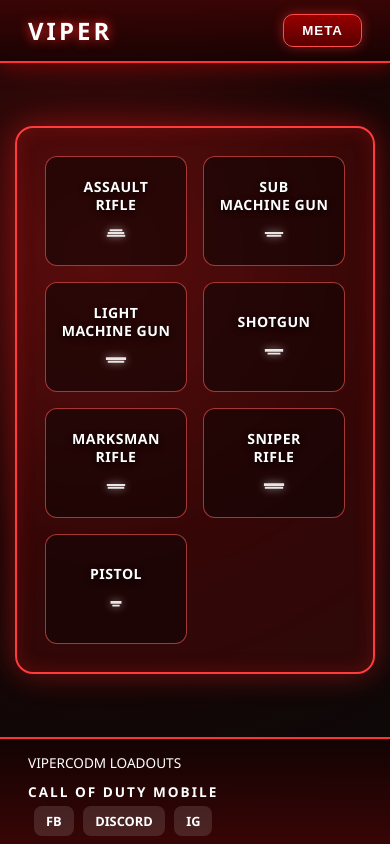
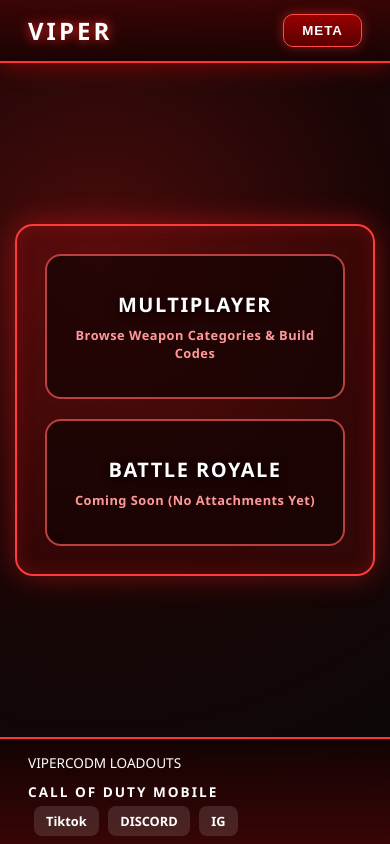
Before and after one commit to Vipercodm/vipercodm.github.io, a plain HTML site: page index.html in a window 390 px wide. Drawn offline with Linux system fonts and the light colour scheme.

Commit message:
Update index.html

```diff
--- a/index.html
+++ b/index.html
@@ -66,6 +66,51 @@
       width: 100%;
       max-width: 780px;
     }
+
+    /* Main Mode Selection Grid (Multiplayer & Battle Royale) */
+    .mode-grid {
+      display: grid;
+      grid-template-columns: repeat(2, 1fr);
+      gap: 20px;
+    }
+    @media (max-width: 600px) {
+      .mode-grid { grid-template-columns: 1fr; }
+    }
+    .mode-card {
+      background: rgba(20, 5, 5, 0.75);
+      border: 2px solid rgba(255, 90, 90, 0.7);
+      border-radius: 16px;
+      padding: 35px 20px;
+      text-align: center;
+      cursor: pointer;
+      transition: all 0.2s ease;
+      display: flex;
+      flex-direction: column;
+      justify-content: center;
+      align-items: center;
+    }
+    .mode-card:hover {
+      background: rgba(255, 40, 40, 0.3);
+      border-color: #ffffff;
+      transform: translateY(-4px);
+      box-shadow: 0 0 22px rgba(255, 50, 50, 0.8);
+    }
+    .mode-title {
+      font-weight: 900;
+      font-size: 1.25rem;
+      letter-spacing: 1.5px;
+      text-transform: uppercase;
+      text-shadow: 0 2px 8px rgba(0, 0, 0, 0.9);
+      margin-bottom: 8px;
+    }
+    .mode-sub {
+      font-size: 0.8rem;
+      color: #ff9999;
+      font-weight: 600;
+      letter-spacing: 0.5px;
+    }
+
+    /* Category Grid inside Multiplayer */
     .category-grid {
       display: grid;
       grid-template-columns: repeat(4, 1fr);
@@ -108,7 +153,9 @@
       opacity: 0.9;
       filter: drop-shadow(0 0 4px rgba(255, 255, 255, 0.6));
     }
-    .weapon-view { display: none; }
+
+    /* Dynamic Views */
+    .view-section { display: none; }
     .view-header {
       display: flex;
       justify-content: space-between;
@@ -126,18 +173,18 @@
       text-transform: uppercase;
       text-shadow: 0 0 10px #ff2a2a;
     }
-    .close-view-btn {
+    .back-btn, .close-view-btn {
       background: rgba(255, 255, 255, 0.12);
       border: 1.5px solid #ff6666;
       color: #fff;
       font-size: 1.1rem;
       font-weight: bold;
-      width: 38px;
-      height: 38px;
+      padding: 6px 14px;
       border-radius: 10px;
       cursor: pointer;
     }
-    .close-view-btn:hover { background: #ff2a2a; }
+    .back-btn:hover, .close-view-btn:hover { background: #ff2a2a; }
+
     .search-box {
       width: 100%;
       padding: 12px 16px;
@@ -189,7 +236,7 @@
     .gun-title { font-size: 0.92rem; font-weight: 800; }
     .gun-sub { font-size: 0.72rem; color: #ff9999; margin-top: 4px; }
 
-    /* Toast Notification for Copy */
+    /* Toast Notification */
     #toast {
       visibility: hidden;
       min-width: 220px;
@@ -242,48 +289,79 @@
 
   <header>
     <div class="logo" onclick="goHome()">VIPER</div>
-    <button class="meta-btn" onclick="openCategory('META')">META</button>
+    <button class="meta-btn" onclick="openMetaView()">META</button>
   </header>
 
   <main>
     <div class="hub-panel">
+      <!-- 1. Home View: Mode Selection (Multiplayer vs Battle Royale) -->
       <div id="homeView">
+        <div class="mode-grid">
+          <div class="mode-card" onclick="openMultiplayer()">
+            <div class="mode-title">Multiplayer</div>
+            <div class="mode-sub">Browse Weapon Categories & Build Codes</div>
+          </div>
+          <div class="mode-card" onclick="openBattleRoyale()">
+            <div class="mode-title">Battle Royale</div>
+            <div class="mode-sub">Coming Soon (No Attachments Yet)</div>
+          </div>
+        </div>
+      </div>
+
+      <!-- 2. Multiplayer Categories View -->
+      <div id="mpCategoriesView" class="view-section">
+        <div class="view-header">
+          <button class="back-btn" onclick="goHome()">← Back</button>
+          <h2 class="view-title">Multiplayer Loadouts</h2>
+        </div>
         <div class="category-grid">
-          <div class="cat-card" onclick="openCategory('Assault Rifle')">
+          <div class="cat-card" onclick="openWeaponList('Assault Rifle')">
             <div class="cat-title">ASSAULT<br>RIFLE</div>
             <svg class="cat-icon" viewBox="0 0 24 24" fill="white"><path d="M3,11H21V13H3V11M2,14H22V16H2V14M5,8H19V10H5V8Z"/></svg>
           </div>
-          <div class="cat-card" onclick="openCategory('Sub Machine Gun')">
+          <div class="cat-card" onclick="openWeaponList('Sub Machine Gun')">
             <div class="cat-title">SUB<br>MACHINE GUN</div>
             <svg class="cat-icon" viewBox="0 0 24 24" fill="white"><path d="M2,11H22V13H2V11M4,14H20V16H4V14Z"/></svg>
           </div>
-          <div class="cat-card" onclick="openCategory('Light Machine Gun')">
+          <div class="cat-card" onclick="openWeaponList('Light Machine Gun')">
             <div class="cat-title">LIGHT<br>MACHINE GUN</div>
             <svg class="cat-icon" viewBox="0 0 24 24" fill="white"><path d="M1,10H23V13H1V10M3,14H21V16H3V14Z"/></svg>
           </div>
-          <div class="cat-card" onclick="openCategory('Shotgun')">
+          <div class="cat-card" onclick="openWeaponList('Shotgun')">
             <div class="cat-title">SHOTGUN</div>
             <svg class="cat-icon" viewBox="0 0 24 24" fill="white"><path d="M2,11H22V14H2V11M5,15H19V17H5V15Z"/></svg>
           </div>
-          <div class="cat-card" onclick="openCategory('Marksman Rifle')">
+          <div class="cat-card" onclick="openWeaponList('Marksman Rifle')">
             <div class="cat-title">MARKSMAN<br>RIFLE</div>
             <svg class="cat-icon" viewBox="0 0 24 24" fill="white"><path d="M2,11H22V13H2V11M3,14H21V16H3V14Z"/></svg>
           </div>
-          <div class="cat-card" onclick="openCategory('Sniper Rifle')">
+          <div class="cat-card" onclick="openWeaponList('Sniper Rifle')">
             <div class="cat-title">SNIPER<br>RIFLE</div>
             <svg class="cat-icon" viewBox="0 0 24 24" fill="white"><path d="M1,10H23V13H1V10M2,14H22V16H2V14Z"/></svg>
           </div>
-          <div class="cat-card" onclick="openCategory('Pistol')">
+          <div class="cat-card" onclick="openWeaponList('Pistol')">
             <div class="cat-title">PISTOL</div>
             <svg class="cat-icon" viewBox="0 0 24 24" fill="white"><path d="M6,11H18V14H6V11M8,15H16V17H8V15Z"/></svg>
           </div>
         </div>
       </div>
 
-      <div id="weaponView" class="weapon-view">
+      <!-- 3. Battle Royale Placeholder View (No Attachments) -->
+      <div id="brView" class="view-section" style="text-align: center; padding: 30px 10px;">
         <div class="view-header">
+          <button class="back-btn" onclick="goHome()">← Back</button>
+          <h2 class="view-title">Battle Royale</h2>
+        </div>
+        <p style="color: #ff9999; font-size: 1.1rem; margin-top: 25px; font-weight: bold;">
+          Battle Royale loadouts and gun attachments will be added here soon! Stay tuned.
+        </p>
+      </div>
+
+      <!-- 4. Gun Selection & Search View -->
+      <div id="weaponView" class="view-section">
+        <div class="view-header">
+          <button class="back-btn" onclick="openMultiplayer()">← Back</button>
           <h2 class="view-title" id="categoryHeading">ASSAULT RIFLE</h2>
-          <button class="close-view-btn" onclick="goHome()">X</button>
         </div>
         <input
           type="text"
@@ -304,9 +382,9 @@
     <div>VIPERCODM LOADOUTS</div>
     <div class="footer-center">CALL OF DUTY MOBILE</div>
     <div class="social-links">
-      <a href="#">FB</a>
+      <a href="#">Tiktok</a>
       <a href="#">DISCORD</a>
-     <a href="https://www.instagram.com/peerrdddd?rpxt=MXRycmlob3h0dnA2eg==" target="_blank">IG</a>
+      <a href="https://www.instagram.com/peerrdddd?rpxt=MXRycmlob3h0dnA2eg==" target="_blank">IG</a>
     </div>
   </footer>
 
@@ -327,20 +405,48 @@
 
     let activeCategory = "Assault Rifle";
 
-    function openCategory(category) {
+    function goHome() {
+      document.getElementById("mpCategoriesView").style.display = "none";
+      document.getElementById("brView").style.display = "none";
+      document.getElementById("weaponView").style.display = "none";
+      document.getElementById("homeView").style.display = "block";
+    }
+
+    function openMultiplayer() {
+      document.getElementById("homeView").style.display = "none";
+      document.getElementById("brView").style.display = "none";
+      document.getElementById("weaponView").style.display = "none";
+      document.getElementById("mpCategoriesView").style.display = "block";
+    }
+
+    function openBattleRoyale() {
+      document.getElementById("homeView").style.display = "none";
+      document.getElementById("mpCategoriesView").style.display = "none";
+      document.getElementById("weaponView").style.display = "none";
+      document.getElementById("brView").style.display = "block";
+    }
+
+    function openWeaponList(category) {
       activeCategory = category;
-      document.getElementById("homeView").style.display = "none";
+      document.getElementById("mpCategoriesView").style.display = "none";
       document.getElementById("weaponView").style.display = "block";
-      document.getElementById("categoryHeading").innerText = category === "META" ? "META WEAPONS" : category.toUpperCase();
+      document.getElementById("categoryHeading").innerText = category.toUpperCase();
       const searchInput = document.getElementById("gunSearchInput");
       searchInput.value = "";
       renderGuns("");
       searchInput.focus();
     }
 
-    function goHome() {
-      document.getElementById("weaponView").style.display = "none";
-      document.getElementById("homeView").style.display = "block";
+    function openMetaView() {
+      document.getElementById("homeView").style.display = "none";
+      document.getElementById("mpCategoriesView").style.display = "none";
+      document.getElementById("brView").style.display = "none";
+      document.getElementById("weaponView").style.display = "block";
+      activeCategory = "META";
+      document.getElementById("categoryHeading").innerText = "META WEAPONS";
+      const searchInput = document.getElementById("gunSearchInput");
+      searchInput.value = "";
+      renderGuns("");
     }
 
     function filterGuns() {
```
